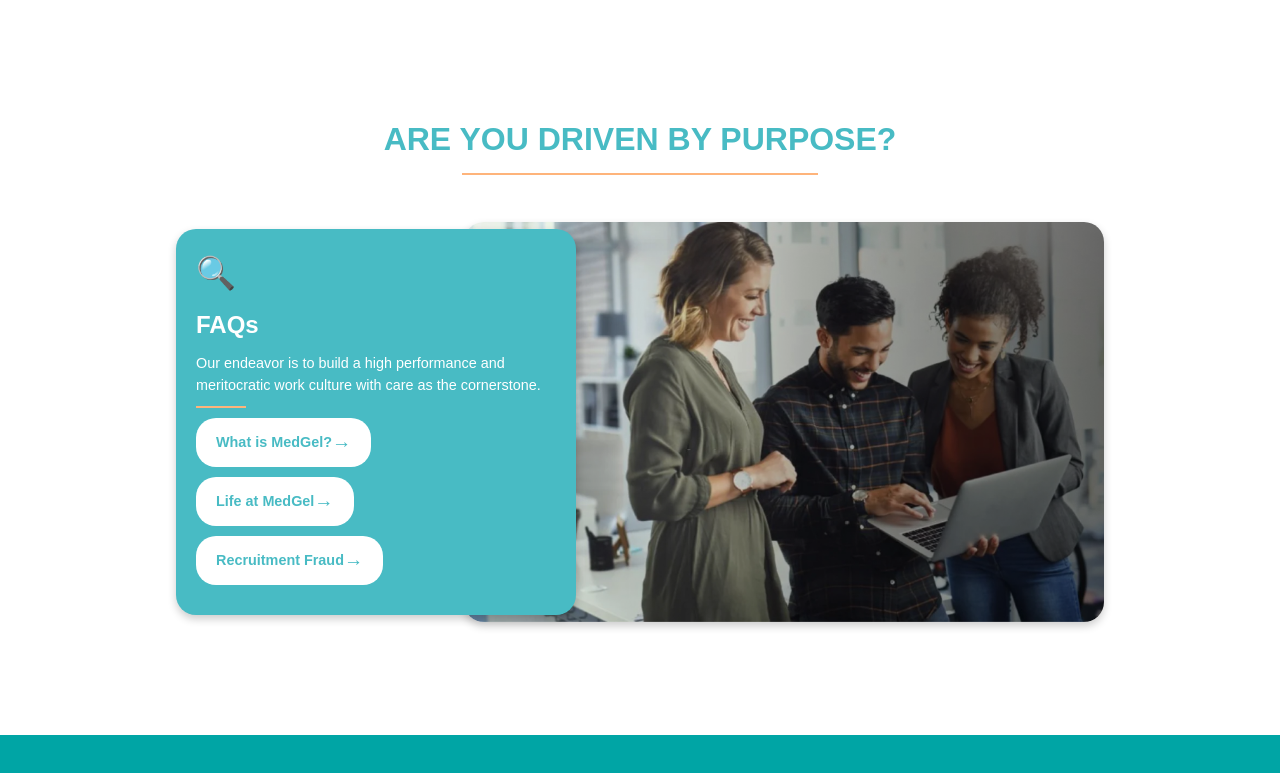
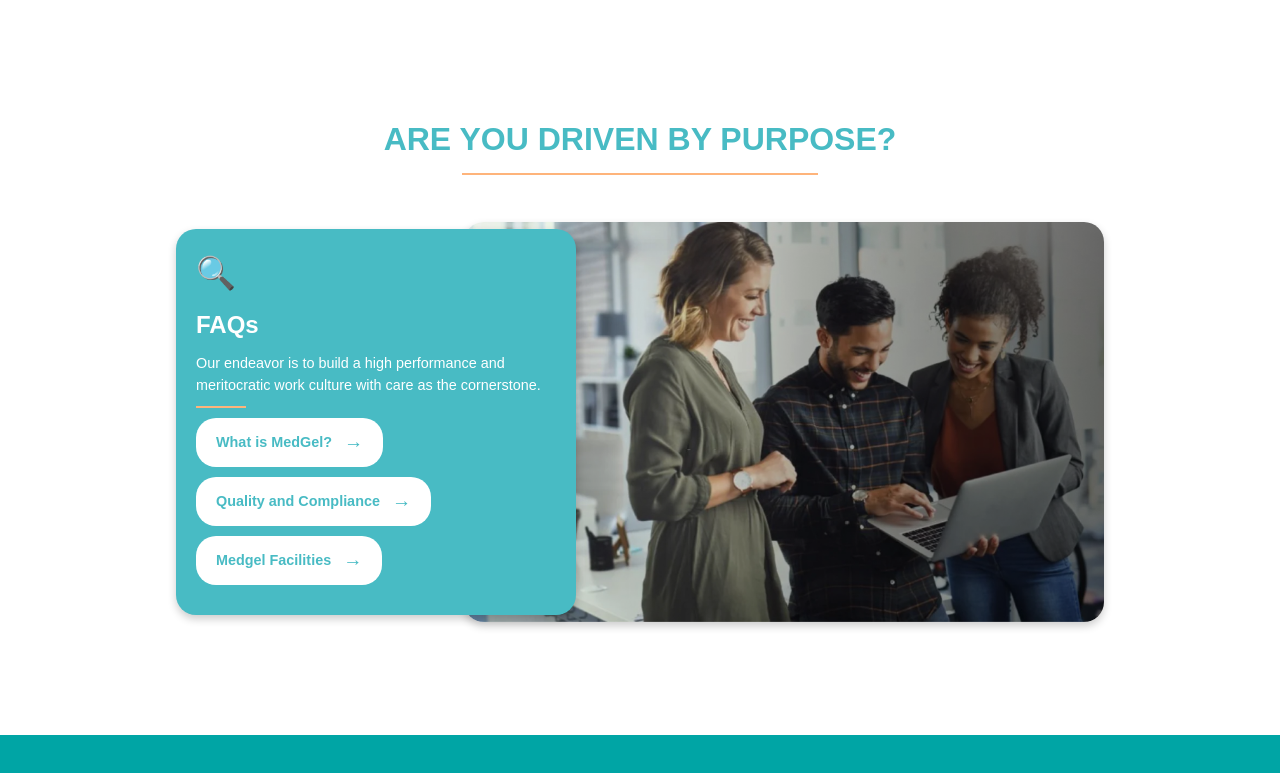
Before and after one commit to anurag-verma-india/medgel-nextjs, a Next.js app: page / in a window 1280 px wide. Shown: the part 2783-3556 px from the top of the page. Built offline with nearby package versions, Linux system fonts and the light colour scheme.

Commit message:
Home: small fixes
Our purpose: Removed "read more"
Faq: Added actual links

```diff
--- a/src/app/home/Cpurpose.tsx
+++ b/src/app/home/Cpurpose.tsx
@@ -10,28 +10,38 @@ const Cpurpose = () => {
             <div className="faq-icon">🔍</div>
             <h3 className="faq-title">FAQs</h3>
             <p className="faq-description">
-                            Our endeavor is to build a high performance and
-                            meritocratic work culture with care as the
-                            cornerstone.
+              Our endeavor is to build a high performance and meritocratic work
+              culture with care as the cornerstone.
             </p>
             <div className="faq-divider"></div>
           </div>
           <ul className="faq-list">
             <li className="faq-item">
+              <a href="about/about-medgel" target="_">
                 <button className="faq-button">
-                                What is MedGel? <span className="arrow">→</span>
+                  What is MedGel?
+                  <div className="mr-3" />
+                  <span className="arrow"> →</span>
                 </button>
+              </a>
             </li>
             <li className="faq-item">
+              <a href="quality" target="_">
                 <button className="faq-button">
-                                Life at MedGel <span className="arrow">→</span>
+                  Quality and Compliance
+                  <div className="mr-3" />
+                  <span className="arrow">→</span>
                 </button>
+              </a>
             </li>
             <li className="faq-item">
+              <a href="facilities" target="_">
                 <button className="faq-button">
-                                Recruitment Fraud{" "}
+                  Medgel Facilities
+                  <div className="mr-3" />
                   <span className="arrow">→</span>
                 </button>
+              </a>
             </li>
           </ul>
         </div>
@@ -43,7 +53,6 @@ const Cpurpose = () => {
             className="purpose-imagec"
           />
         </div>
-
       </div>
     </section>
   );
--- a/src/app/home/PurposeSection.tsx
+++ b/src/app/home/PurposeSection.tsx
@@ -10,7 +10,7 @@ const PurposeSection = () => {
                     purpose. Caring for life makes us a partner of choice for
                     global health bodies and stakeholders.
                 </p>
-                <button className="homepurposeread-more-btn">Read More</button>
+                {/* <button className="homepurposeread-more-btn">Read More</button> */}
             </div>
         </section>
     );
--- a/src/app/page.tsx
+++ b/src/app/page.tsx
@@ -11,7 +11,6 @@ import HomeNews from "./home/homenews";
 const HomePage = () => {
   return (
     <div>
-      {/* <Header /> */}
       <SliderComponent />
       <CardRow />
       <PurposeSection />
@@ -19,8 +18,6 @@ const HomePage = () => {
       <HomeNews />
       <Portfolio />
       <Cpurpose />
-
-      {/* <Footer />  */}
     </div>
   );
 };
```
Lines whose indentation alone changed are shown as unchanged.
